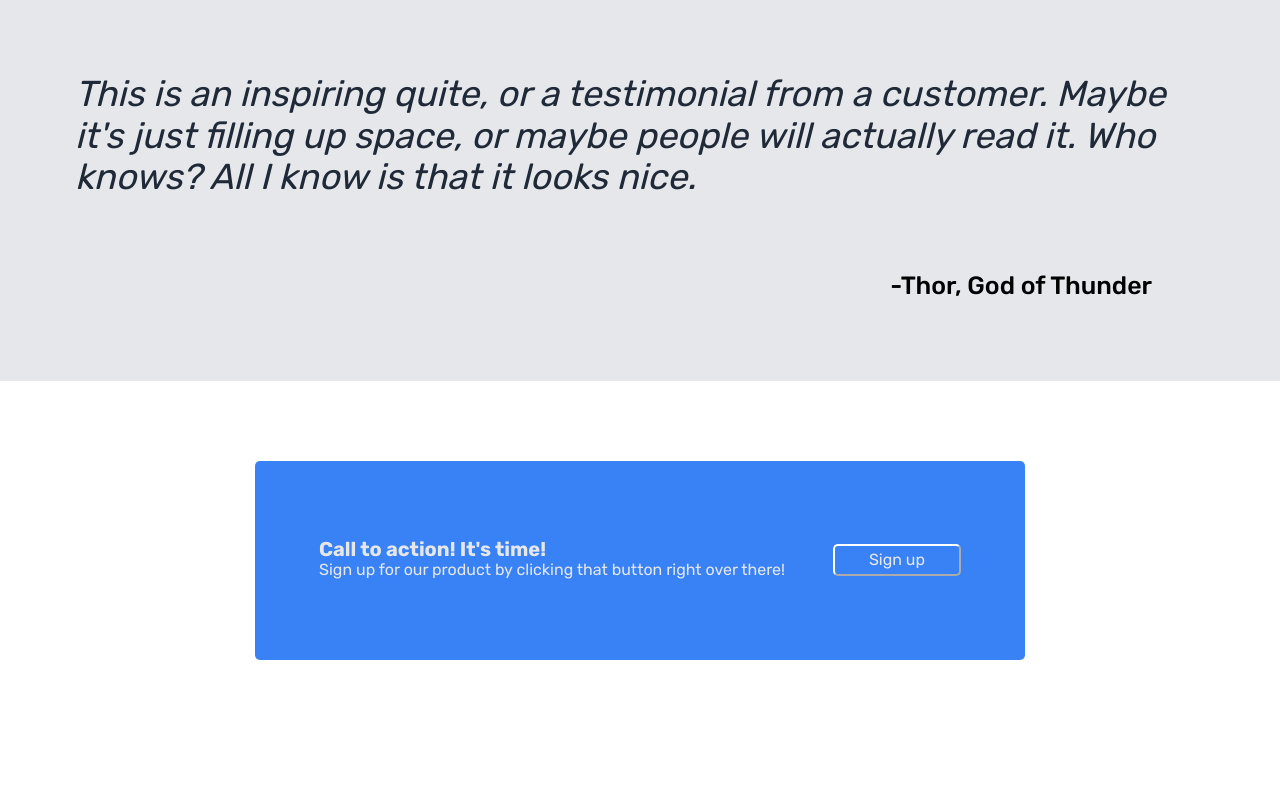
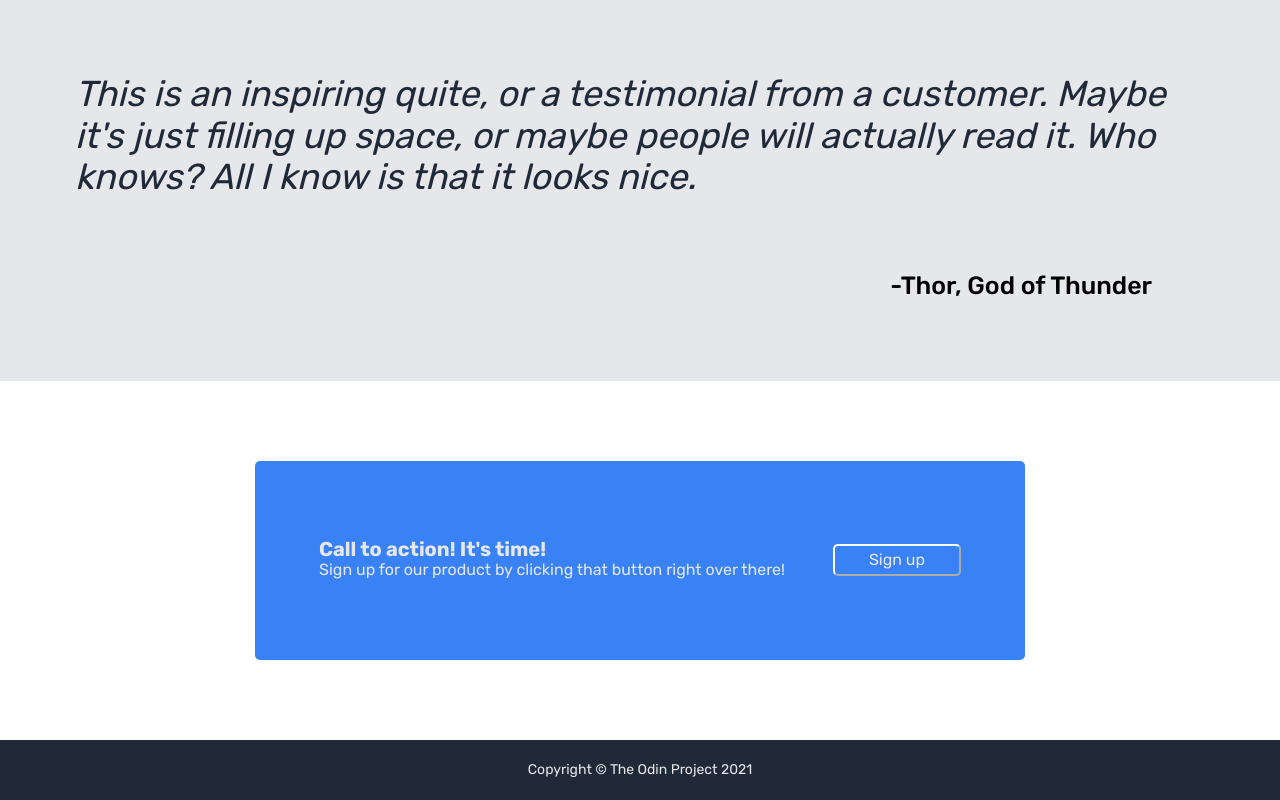
Before and after one commit to jayhons99/odin-landing-page, a plain HTML site: page index.html in a window 1280 px wide. Shown: the part 964-1764 px from the top of the page. Before the commit the page ends 1704 px from the top, so only its background shows below. Drawn offline with Linux system fonts and the light colour scheme.

Commit message:
finished footer

```diff
--- a/index.html
+++ b/index.html
@@ -76,6 +76,9 @@
         <button id="sign-up-btn-action">Sign up</button>
       </div>
     </div>
+    <div class="footer">
+      <p>Copyright &copy; The Odin Project 2021</p>
+    </div>
     <script src="" async defer></script>
   </body>
 </html>
--- a/styles.css
+++ b/styles.css
@@ -169,6 +169,15 @@
 #sign-up-btn-action:hover {
   cursor: pointer;
   text-decoration: underline;
+}
+
+.footer {
+  margin: 0px;
+  background-color: #1f2937;
+  text-align: center;
+  padding: 0.5rem;
+  color: #e5e7eb;
+  font-size: 14px;
 }
 /* normalize styling- ignore */
 
```
